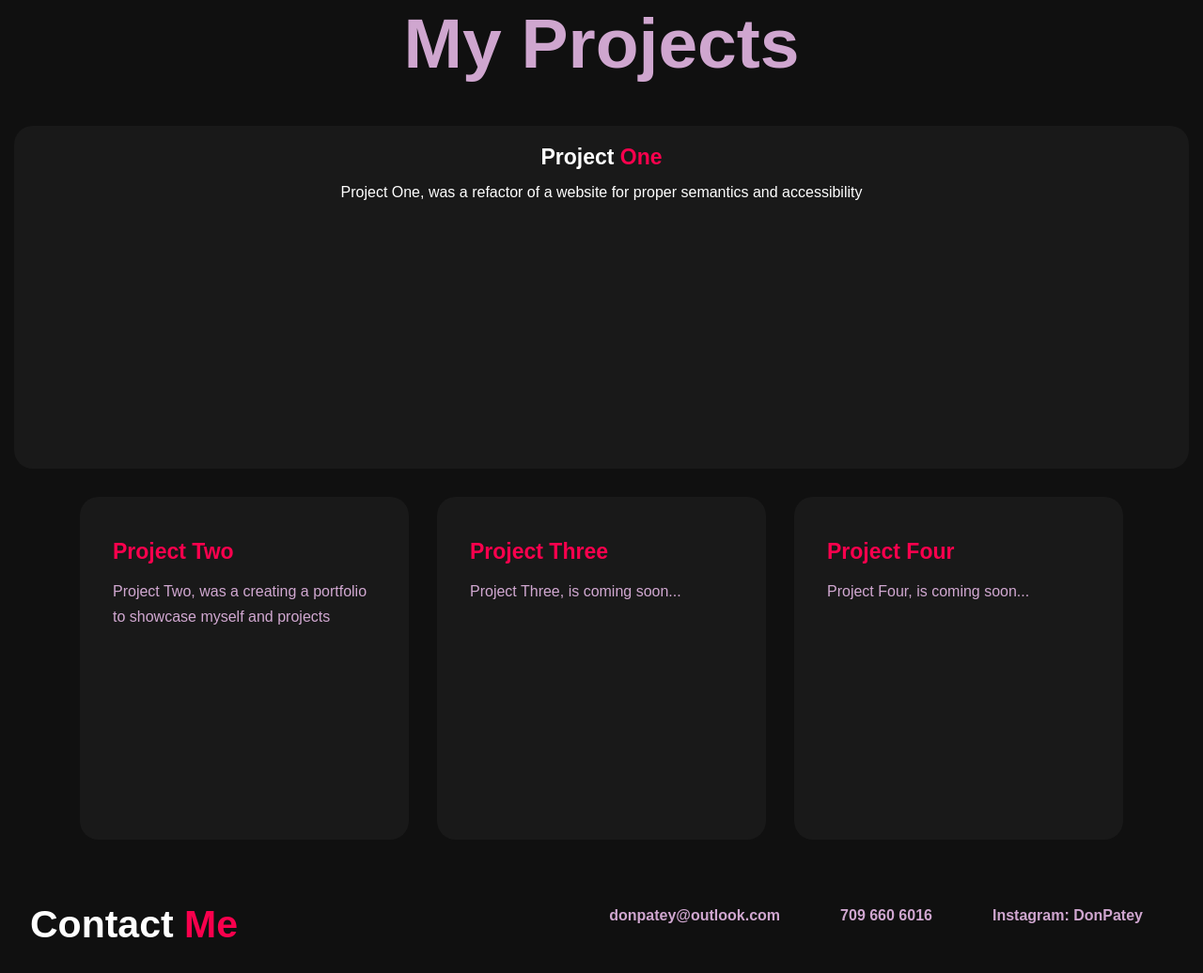
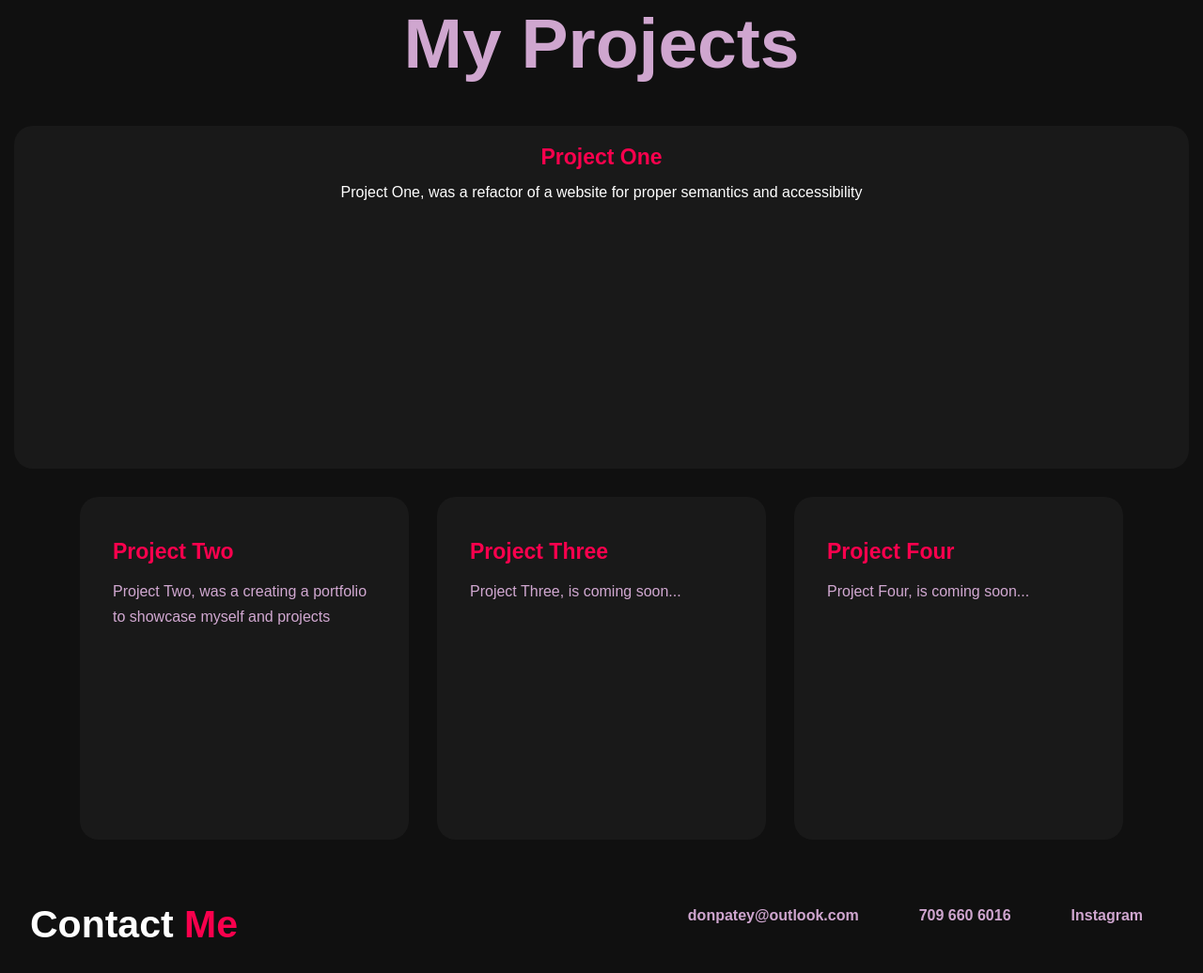
Before and after one commit to Don-Patey/Don-Patey-Portfolio, a plain HTML site: page index.html in a window 1280 px wide. Shown: the part 958-1994 px from the top of the page at 94% size. Drawn offline with Linux system fonts and the light colour scheme.

Commit message:
added links to contact me

```diff
--- a/index.html
+++ b/index.html
@@ -50,9 +50,10 @@
       </div>
 
       <section class="container">
-        <div class="card-1">
-          <i class="fas fa-bars"></i>
-          <h5><a href="https://don-patey.github.io/">Project</a> One</h5>
+        <a href="https://don-patey.github.io/" class="card-1">
+        <div>
+         <i class ="fas fa-bars"></i>
+          <h5>Project One</h5>
           <div class="proj1">
             <p>
               Project One, was a refactor of a website for proper semantics and
@@ -60,7 +61,7 @@
             </p>
             <p style="text-align: center"></p>
           </div>
-        </div>
+        </div> </a>
         <div class="card">
           <i class="fas fa-bars"></i>
           <h5>Project Two</h5>
@@ -96,9 +97,9 @@
       <h1 href="#" class="logo">Contact<span> Me</span></h1>
       <div>
         <ul class="footer-bar">
-          <li><a>donpatey@outlook.com</a></li>
+          <li><a href="mailto:donpatey@outlook.com">donpatey@outlook.com</a></li>
           <li><a>709 660 6016</a></li>
-          <li><a>Instagram: DonPatey</a></li>
+          <li><a href="https://www.instagram.com/donpatey/">Instagram</a></li>
         </ul>
       </div>
     </footer>
```
